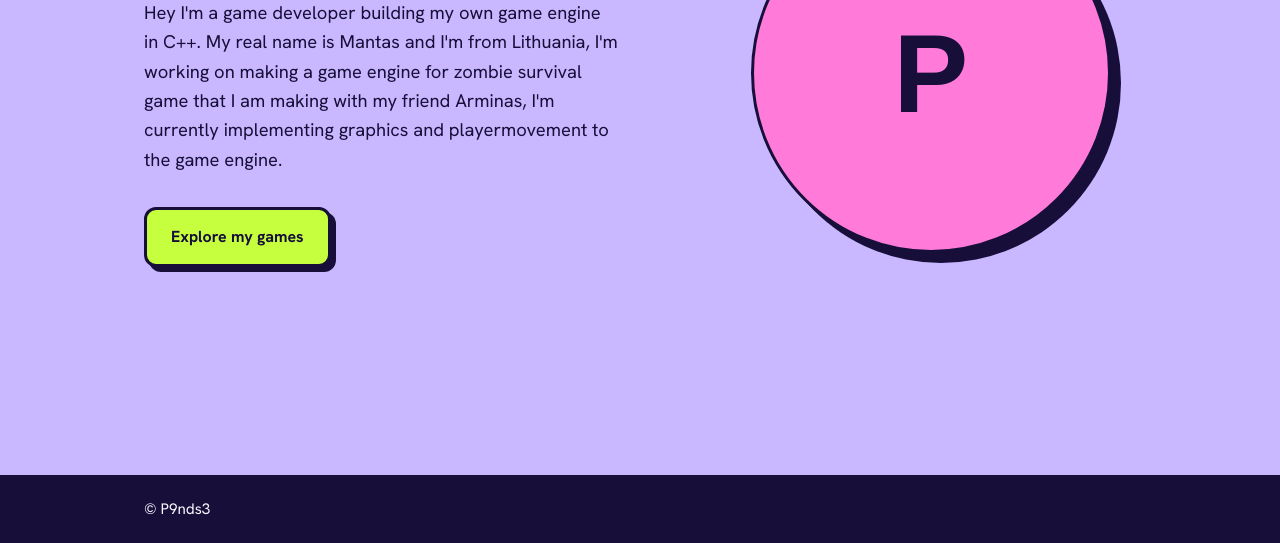
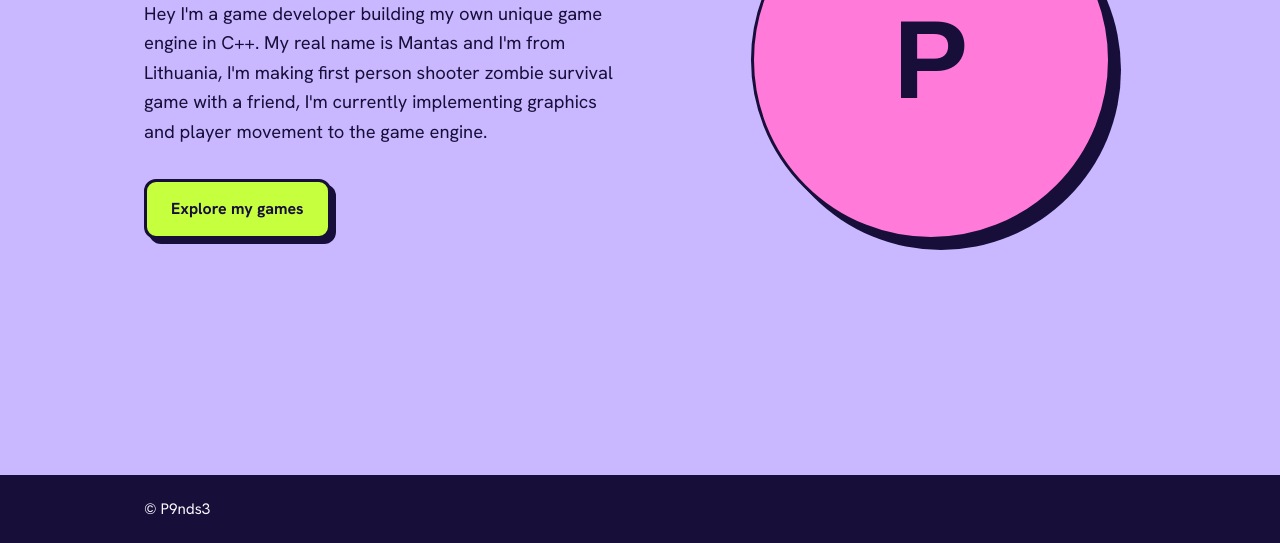
Before and after one commit to propdaily/AlmostAlive, a plain HTML site: page index.html in a window 1280 px wide. Shown: the part 257-800 px from the top of the page. Drawn offline with Linux system fonts and the light colour scheme; a web font is replaced by a local one.

Commit message:
Revise bio in CONFIG object
Updated bio to reflect changes in game development details.

```diff
--- a/index.html
+++ b/index.html
@@ -163,7 +163,7 @@ footer{background:var(--ink);color:var(--white);padding:22px 0;font-size:.95rem}
 const CONFIG = {
   name: "P9nds3",
   short: "P9nds3",
-  bio: "Hey I'm a game developer building my own game engine in C++. My real name is Mantas and I'm from Lithuania, I'm working on making a game engine for zombie survival game that I am making with my friend Arminas, I'm currently implementing graphics and playermovement to the game engine.",
+  bio: "Hey I'm a game developer building my own unique game engine in C++. My real name is Mantas and I'm from Lithuania, I'm making first person shooter zombie survival game with a friend, I'm currently implementing graphics and player movement to the game engine.",
   engine: "Zombie Experience",
   avatar: "",   /* optional: path to an image like "me.png" */
   discord: "https://discord.gg/your-invite-code",
```
